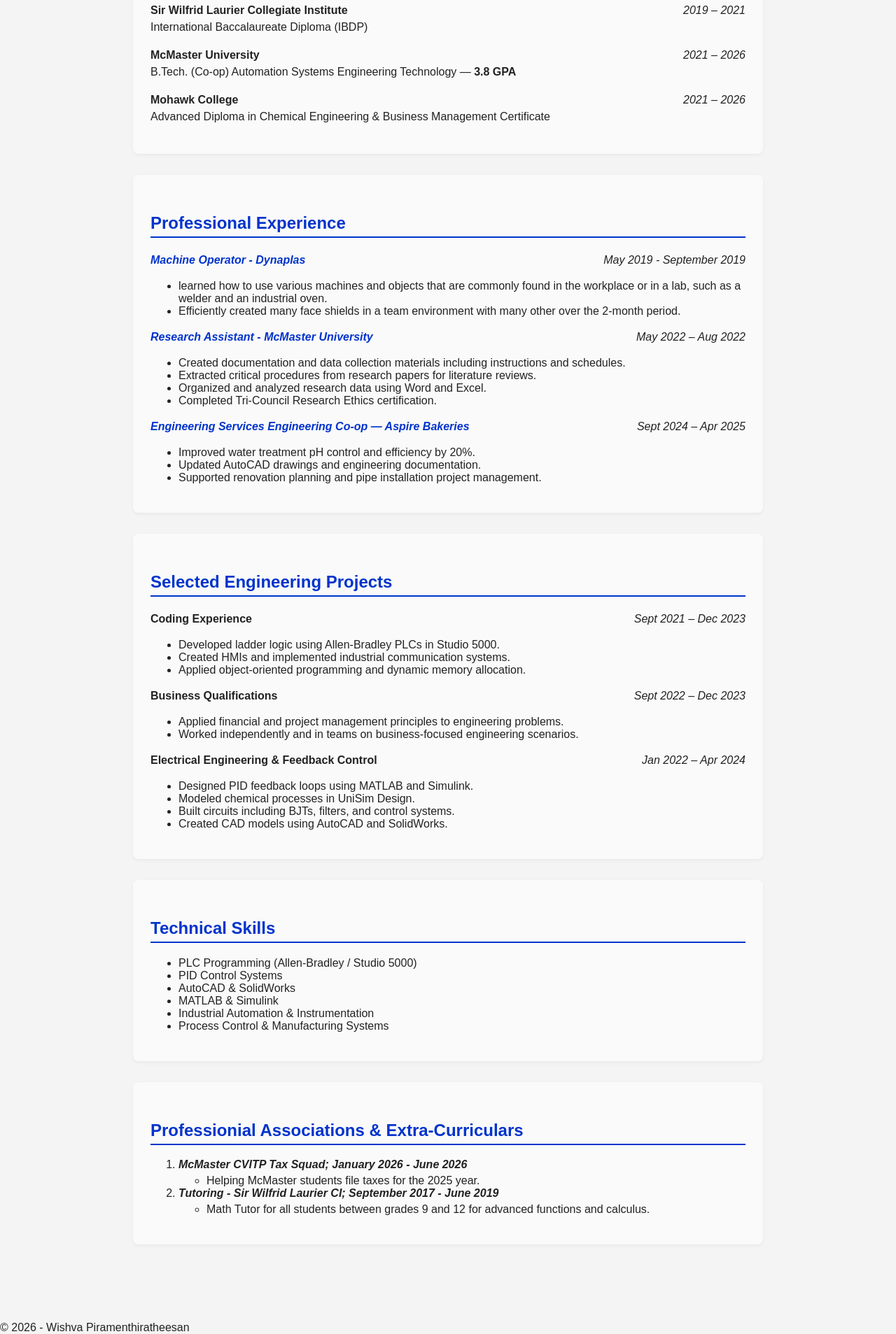
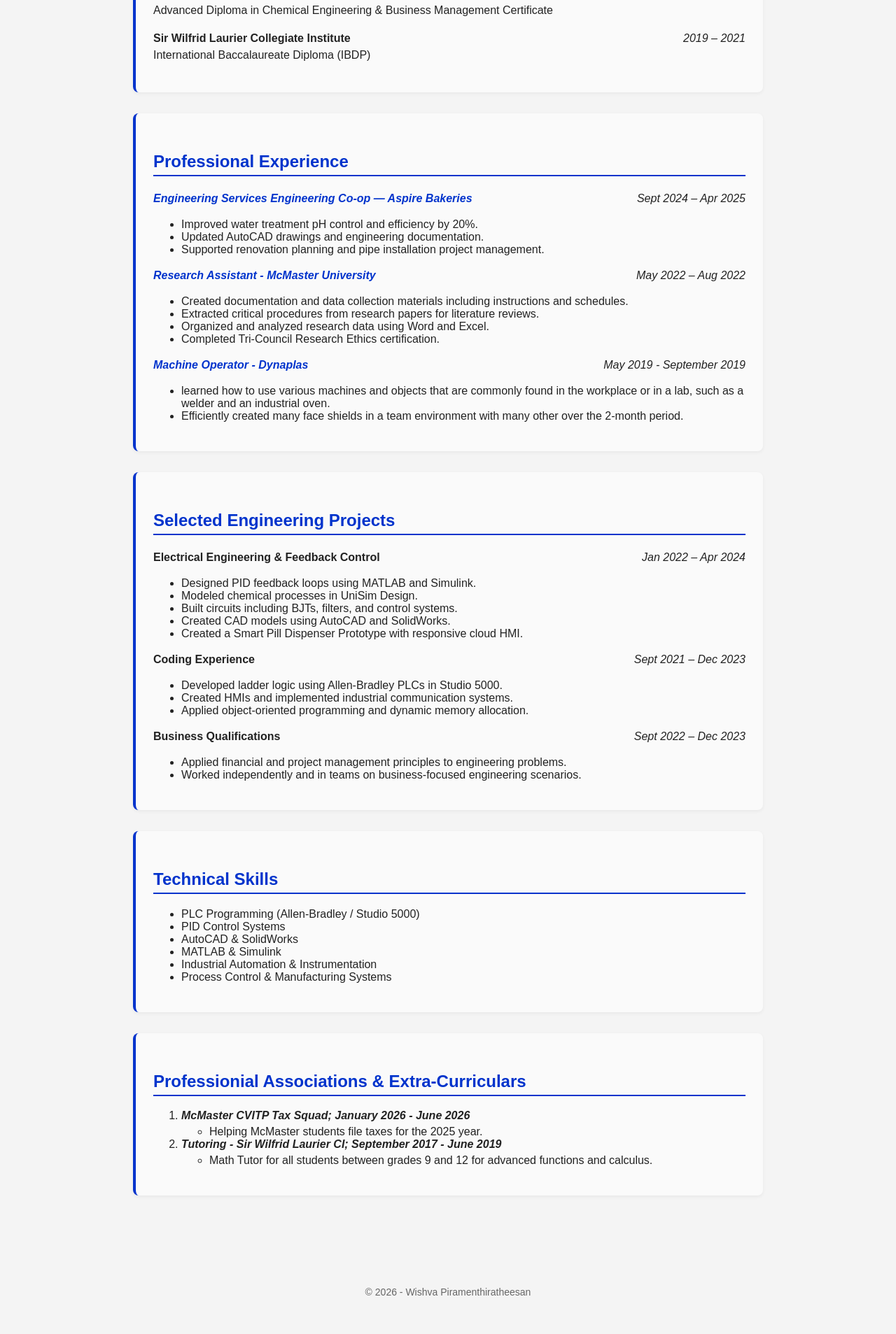
Before and after one commit to Wishva-P/Wishva-P.github.io, a plain HTML site: page index.html in a window 1280 px wide. Shown: the part 738-2645 px from the top of the page at 70% size. After the commit the page ends 2613 px from the top, so only its background shows below. Drawn offline with Linux system fonts and the light colour scheme.

Commit message:
Update index.html

```diff
--- a/index.html
+++ b/index.html
@@ -18,7 +18,8 @@
 
 .container{
     border-top:6px solid #0033cc;
-    width:900px;
+    max-width:900px;
+    width:90%;
     margin:40px auto;
     padding:40px;
 }
@@ -54,8 +55,9 @@
     padding:25px;
     border-radius:8px;
     box-shadow:0 2px 5px rgba(0,0,0,0.05);
-    transition: transform 0.2s;
+    transition: transform 0.2s ease;
     margin: 30px 0;
+    border-left: 4px solid #0033cc;
 }
 
  .section:hover{
@@ -72,11 +74,6 @@
     margin-top:5px;
 }
 
-.header-contact{
-    margin-bottom:20px;
-    margin-left:282px;
-}
-
 a{
    color:#0033cc;
    text-decoration:none;
@@ -91,14 +88,16 @@
  line-height: 24px;
 }
 
+ footer{
+    text-align:center;
+    padding:20px;
+    font-size:14px;
+    color:#666
+ }
+
 @media (max-width:768px){
 
-.header-contact{
-  margin-left:0;
-     text-align:center;
-  }
-
-    h1 img{
+    .header img{
         display:block;
         margin:0 auto 15px auto;
     }
@@ -109,6 +108,8 @@
         text-align:left;
     }
 }
+
+
 
 </style>
 </head>
@@ -128,10 +129,10 @@
 <div class="section">
 
 <h2>Professional Summary</h2>
+
 <p>
 Fourth-year Industrial Automation Systems Engineering student at McMaster University with hands-on experience in PLC programming,
-industrial instrumentation, and process control within manufacturing environments. Also pursuing an Advanced Diploma in chemical engineering and
-a business management certificate from Mohawk College. Proficient with Allen-Bradley systems, PID tuning, and AutoCAD documentation, with
+industrial instrumentation, and process control within manufacturing environments. Proficient with Allen-Bradley systems, PID tuning, and AutoCAD documentation, with
 co-op experience supporting real production and water treatment systems. Seeking full-time roles in automation, controls, or manufacturing engineering.
 </p>
 
@@ -140,16 +141,6 @@
 <div class="section">
 
 <h2>Education</h2>
-
-<p>
-<b>Sir Wilfrid Laurier Collegiate Institute</b> <span class="date">2017 – 2021</span><br>
-Ontario Secondary School Diploma (OSSD)
-</p>
-
-<p>
-<b>Sir Wilfrid Laurier Collegiate Institute</b> <span class="date">2019 – 2021</span><br>
-International Baccalaureate Diploma (IBDP)
-</p>
 
 <p>
 <b>McMaster University</b> <span class="date">2021 – 2026</span><br>
@@ -161,11 +152,38 @@
 Advanced Diploma in Chemical Engineering & Business Management Certificate
 </p>
 
+<p>
+<b>Sir Wilfrid Laurier Collegiate Institute</b> <span class="date">2019 – 2021</span><br>
+International Baccalaureate Diploma (IBDP)
+</p>
+
 </div>
 
 <div class="section">
 
 <h2>Professional Experience</h2>
+
+<p>
+
+<span class="job-title"><em><b><a href = "https://www.aspirebakeries.com/brands-oakrun-farm">Engineering Services Engineering Co-op — Aspire Bakeries</a></b></em></span>
+<span class="date">Sept 2024 – Apr 2025</span>
+</p>
+    <ul>
+        <li>Improved water treatment pH control and efficiency by 20%.</li>
+        <li>Updated AutoCAD drawings and engineering documentation.</li>
+        <li>Supported renovation planning and pipe installation project management.</li>
+    </ul>
+
+<p>
+<span class="job-title"><b><em><a href = "https://www.mcmaster.ca/">Research Assistant - McMaster University</a> </b> </em></span>
+<span class="date">May 2022 – Aug 2022</span>
+</p>
+    <ul>
+        <li>Created documentation and data collection materials including instructions and schedules.</li>
+        <li>Extracted critical procedures from research papers for literature reviews.</li>
+        <li>Organized and analyzed research data using Word and Excel.</li>
+        <li>Completed Tri-Council Research Ethics certification.</li>
+    </ul>
 
 <p>
 <span class="job-title"> <em> <b><a href = "https://nationalmolding.com/locations/nmc-dynaplas-toronto/">Machine Operator - Dynaplas</a></b></em></span>
@@ -177,32 +195,20 @@
     </ul>
 <p>
 
-<p>
-<span class="job-title"><b><em><a href = "https://www.mcmaster.ca/">Research Assistant - McMaster University</a> </b> </em></span>
-<span class="date">May 2022 – Aug 2022</span>
-</p>
-    <ul>
-        <li>Created documentation and data collection materials including instructions and schedules.</li>
-        <li>Extracted critical procedures from research papers for literature reviews.</li>
-        <li>Organized and analyzed research data using Word and Excel.</li>
-        <li>Completed Tri-Council Research Ethics certification.</li>
-    </ul>
-<p>
-
-<span class="job-title"><em><b><a href = "https://www.aspirebakeries.com/brands-oakrun-farm">Engineering Services Engineering Co-op — Aspire Bakeries</a></b></em></span>
-<span class="date">Sept 2024 – Apr 2025</span>
-</p>
-    <ul>
-        <li>Improved water treatment pH control and efficiency by 20%.</li>
-        <li>Updated AutoCAD drawings and engineering documentation.</li>
-        <li>Supported renovation planning and pipe installation project management.</li>
-    </ul>
-
 </div>
 
 <div class="section">
 
 <h2>Selected Engineering Projects</h2>
+
+ <p><b>Electrical Engineering & Feedback Control</b> <span class="date">Jan 2022 – Apr 2024</span></p>
+    <ul>
+        <li>Designed PID feedback loops using MATLAB and Simulink.</li>
+        <li>Modeled chemical processes in UniSim Design.</li>
+        <li>Built circuits including BJTs, filters, and control systems.</li>
+        <li>Created CAD models using AutoCAD and SolidWorks.</li>
+        <li>Created a Smart Pill Dispenser Prototype with responsive cloud HMI.</li>
+    </ul>
 
 <p><b>Coding Experience</b> <span class="date">Sept 2021 – Dec 2023</span></p>
 <ul>
@@ -215,14 +221,6 @@
     <ul>
         <li>Applied financial and project management principles to engineering problems.</li>
         <li>Worked independently and in teams on business-focused engineering scenarios.</li>
-    </ul>
-
-<p><b>Electrical Engineering & Feedback Control</b> <span class="date">Jan 2022 – Apr 2024</span></p>
-    <ul>
-        <li>Designed PID feedback loops using MATLAB and Simulink.</li>
-        <li>Modeled chemical processes in UniSim Design.</li>
-        <li>Built circuits including BJTs, filters, and control systems.</li>
-        <li>Created CAD models using AutoCAD and SolidWorks.</li>
     </ul>
 
 </div>
@@ -242,10 +240,10 @@
 <div class="section">
     <h2> Professionial Associations & Extra-Curriculars</h2>
         <ol>
-            <li style="font-family:'Arial'"> <em> <b> McMaster CVITP Tax Squad; January 2026 - June 2026 </b> </em> </li>
-               <ul> <li style="font-family:'Arial'"> Helping McMaster students file taxes for the 2025 year. </li> </ul>
-            <li style="font-family:'Arial'"> <em> <b> Tutoring - Sir Wilfrid Laurier CI; September 2017 - June 2019 </b> </em> </li>
-                <ul><li style="font-family:'Arial'"> Math Tutor for all students between grades 9 and 12 for advanced functions and calculus.</li></ul>
+            <li> <em> <b> McMaster CVITP Tax Squad; January 2026 - June 2026 </b> </em> </li>
+               <ul> <li> Helping McMaster students file taxes for the 2025 year. </li> </ul>
+            <li> <em> <b> Tutoring - Sir Wilfrid Laurier CI; September 2017 - June 2019 </b> </em> </li>
+                <ul><li> Math Tutor for all students between grades 9 and 12 for advanced functions and calculus.</li></ul>
         </ol>
 </div>
 
```
